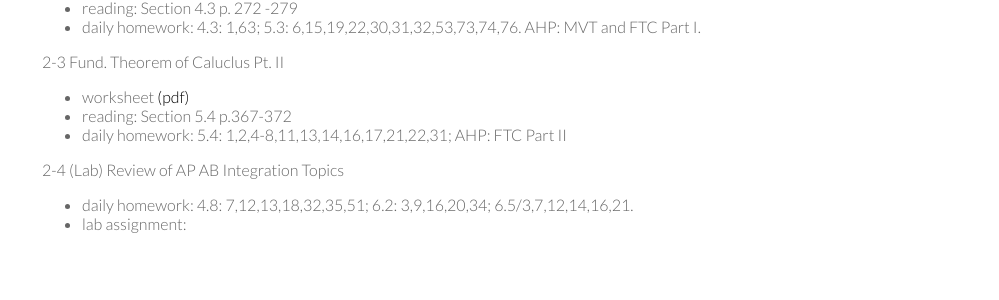
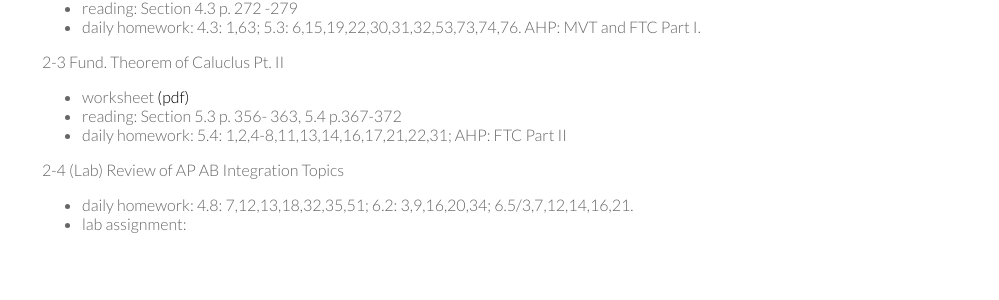
Before and after one commit to sshanshans/calculus2, a Jekyll site: the page built from schedule/week2/week2.md, in a window 1280 px wide. Shown: the part 346-646 px from the top of the page, without its empty margins (160-1159 px from the left). Built offline with Jekyll 4.4.1, drawn with Linux system fonts in a browser that asks for light colours.

Commit message:
update reading

```diff
--- a/schedule/week2/week2.md
+++ b/schedule/week2/week2.md
@@ -20,7 +20,7 @@ description: weekly schedule
 2-3 Fund. Theorem of Caluclus Pt. II  <br>
 
 * worksheet [(pdf)](\calculus2\schedule\week2\2-3Shan.pdf)  <br>
-* reading: Section 5.4 p.367-372 <br>
+* reading: Section 5.3 p. 356- 363, 5.4 p.367-372 <br>
 * daily homework: 5.4: 1,2,4-8,11,13,14,16,17,21,22,31; AHP: FTC Part II  <br>
 
 2-4 (Lab) Review of AP AB Integration Topics  <br>
```
